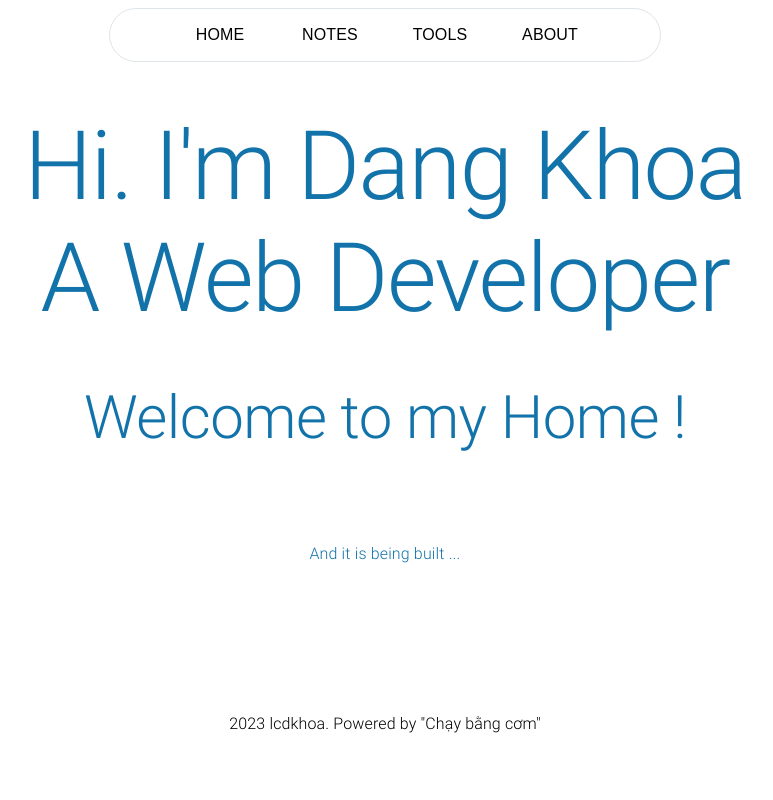
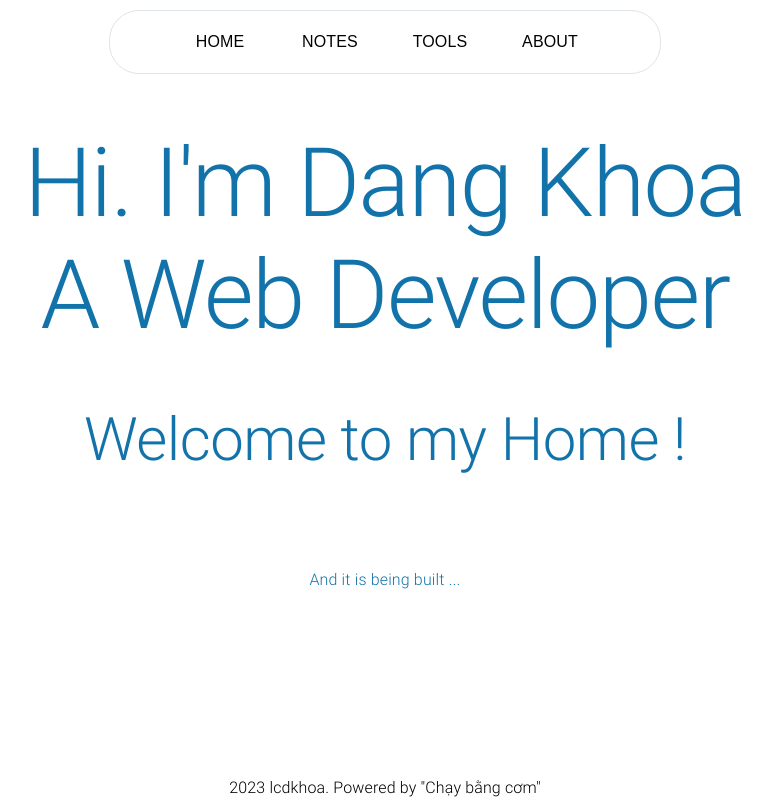
Before and after one commit to lcdkhoa/mayguy_onethreefive, a React (Vite) app: page / in a window 1280 px wide. Shown: the whole page, without its empty margins (255-1028 px from the left). Built offline with nearby package versions, Linux system fonts and the light colour scheme.

Commit message:
re Layout

```diff
--- a/src/components/Footer/index.jsx
+++ b/src/components/Footer/index.jsx
@@ -7,15 +7,13 @@ const Footer = () => {
 	return (
 		<Grid
 			item
-			xs
+			xs={1}
 			container
 			alignContent={'center'}
-			justifyContent={'center'}
-			paddingTop={'10px'}
+			justifyContent={'flex-end'}
+			direction={'column'}
 		>
-			<Typography style={{ fontFamily: "'Roboto', sans-serif" }}>
-				{footerText}
-			</Typography>
+			<Typography>{footerText}</Typography>
 		</Grid>
 	);
 };
--- a/src/components/Header/Desktop/index.jsx
+++ b/src/components/Header/Desktop/index.jsx
@@ -22,16 +22,15 @@ const DesktopHeader = () => {
 		<Container maxWidth={'sm'}>
 			<Grid
 				item
-				xs
 				container
-				direction={'row'}
-				padding={'5px 0 5px 0'}
+				justifyContent={'center'}
 				style={{
 					border: '1px solid #DEE4E7',
 					borderRadius: '30px',
+					padding: '10px 0px 10px',
+					marginTop: '10px',
 				}}
 			>
-				<Grid item container justifyContent={'center'}>
 				{sections.map((section) => (
 					<Button
 						focusRipple
@@ -71,7 +70,6 @@ const DesktopHeader = () => {
 					</Button>
 				))}
 			</Grid>
-			</Grid>
 		</Container>
 	);
 };
--- a/src/components/Header/Mobile/index.jsx
+++ b/src/components/Header/Mobile/index.jsx
@@ -34,14 +34,7 @@ const MobileHeader = () => {
 
 	return (
 		<Grid item xs container direction={'column'} padding={'10px 0px 10px'}>
-			<Grid
-				item
-				xs={12}
-				width={'100%'}
-				container
-				direction="row"
-				alignItems={'center'}
-			>
+			<Grid item width={'100%'} container direction="row" alignItems={'center'}>
 				<Button
 					onClick={handleClick}
 					style={{ justifyContent: 'flex-start', minWidth: 0 }}
--- a/src/containers/About/components/MainContent.jsx
+++ b/src/containers/About/components/MainContent.jsx
@@ -2,13 +2,7 @@ import { Grid } from '@mui/material';
 
 const App = () => {
 	return (
-		<Grid
-			height={innerHeight * 0.8}
-			item
-			container
-			alignContent={'center'}
-			justifyContent={'center'}
-		>
+		<Grid xs item container alignContent={'center'} justifyContent={'center'}>
 			Under construction About ...
 		</Grid>
 	);
--- a/src/containers/App/App.jsx
+++ b/src/containers/App/App.jsx
@@ -11,9 +11,8 @@ import { BrowserRouter, Route, Routes } from 'react-router-dom';
 
 function App() {
 	const isMobile = /iPhone|Android/i.test(navigator.userAgent);
-
 	return (
-		<Grid direction="column" wrap="nowrap" container>
+		<Grid direction="column" container height={window.innerHeight}>
 			<DeviceContext.Provider value={isMobile}>
 				<BrowserRouter>
 					<Header />
--- a/src/containers/Home/components/Hi.jsx
+++ b/src/containers/Home/components/Hi.jsx
@@ -4,7 +4,7 @@ import { useTheme } from '@mui/material/styles';
 const Hi = () => {
 	const theme = useTheme();
 	return (
-		<Grid item container height={innerHeight * 0.8} direction={'column'}>
+		<Grid item container direction={'column'} xs>
 			<Grid
 				item
 				container
--- a/src/containers/Home/components/MainContent.jsx
+++ b/src/containers/Home/components/MainContent.jsx
@@ -32,7 +32,6 @@ const MainContent = () => {
 	};
 	const styles = {
 		imageContainer: {
-			height: `${innerHeight * 0.8}px`,
 			borderColor: '#DEE4E7',
 			borderRadius: '10px',
 			backgroundSize: 'cover',
@@ -51,6 +50,7 @@ const MainContent = () => {
 				container
 				direction={'row'}
 				border={5}
+				xs={12}
 				sx={styles.imageContainer}
 			></Grid>
 		</>
--- a/src/containers/NotFound/index.jsx
+++ b/src/containers/NotFound/index.jsx
@@ -2,7 +2,7 @@ import { Grid, Typography } from '@mui/material';
 
 const NotFound = () => {
 	return (
-		<Grid item container height={innerHeight * 0.8}>
+		<Grid item container xs>
 			<Grid item container justifyContent={'center'} alignContent={'flex-end'}>
 				<Typography variant="h1" color="#1273AA">
 					Whoops
--- a/src/containers/Notes/components/MainContent.jsx
+++ b/src/containers/Notes/components/MainContent.jsx
@@ -2,13 +2,7 @@ import { Grid } from '@mui/material';
 
 const App = () => {
 	return (
-		<Grid
-			height={innerHeight * 0.8}
-			item
-			container
-			alignContent={'center'}
-			justifyContent={'center'}
-		>
+		<Grid xs item container alignContent={'center'} justifyContent={'center'}>
 			Under construction Blog...
 		</Grid>
 	);
--- a/src/containers/Tools/components/MainContent.jsx
+++ b/src/containers/Tools/components/MainContent.jsx
@@ -2,13 +2,7 @@ import { Grid } from '@mui/material';
 
 const App = () => {
 	return (
-		<Grid
-			height={innerHeight * 0.8}
-			item
-			container
-			alignContent={'center'}
-			justifyContent={'center'}
-		>
+		<Grid item container alignContent={'center'} justifyContent={'center'} xs>
 			Under construction Tools ...
 		</Grid>
 	);
--- a/src/styles/css/header.css
+++ b/src/styles/css/header.css
@@ -41,4 +41,5 @@
 
 body {
   font-family: 'Roboto', sans-serif;
+  margin: 0;
 }
```
Lines whose indentation alone changed are shown as unchanged.
